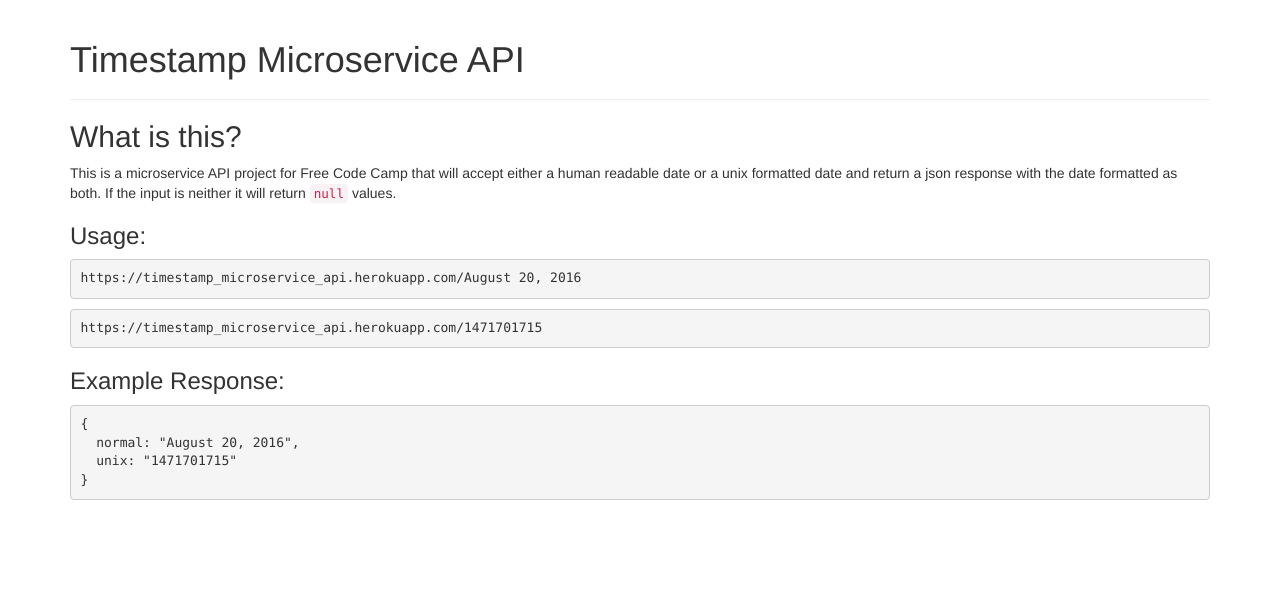
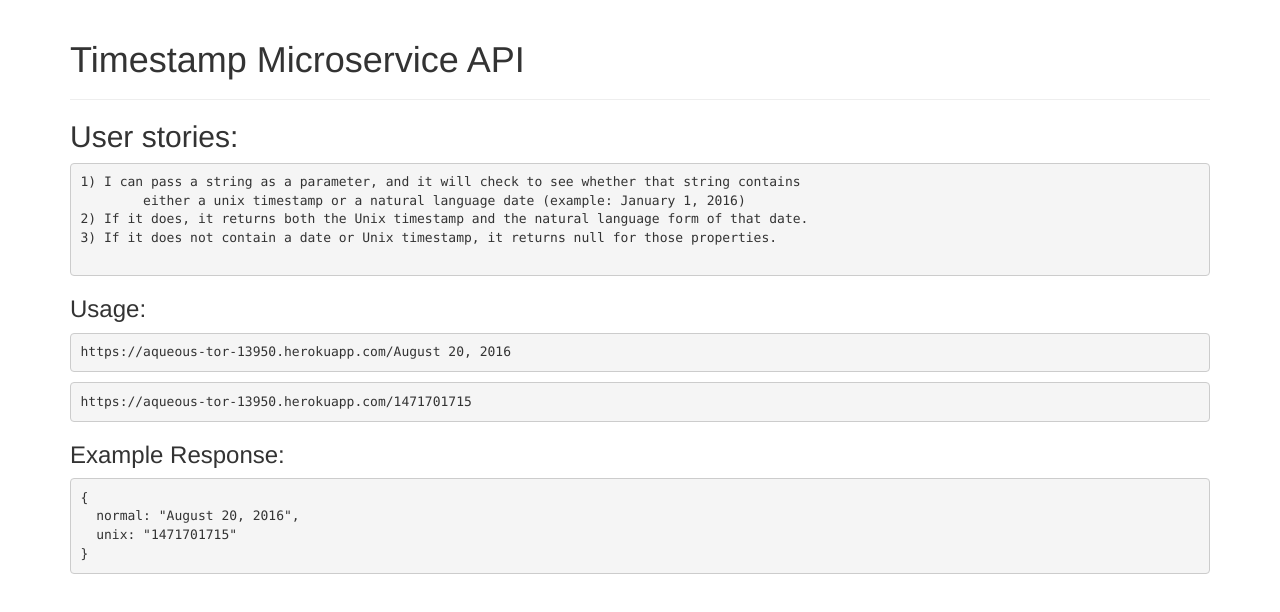
Before and after one commit to sajibhaskaran/timestamp-microservice-api, a website: page public/index.html in a window 1280 px wide. Drawn offline with nearby package versions, Linux system fonts and the light colour scheme.

Commit message:
modified

```diff
--- a/app.js
+++ b/app.js
@@ -14,6 +14,12 @@
      if (!time.isValid())
     time = moment.unix(req.params.timestamp);
 
+    if (!time.isValid()){
+        res.json({
+            normal: null,
+            unix: null
+        })
+    }
     res.json({
         normal: time.format('MMMM DD, YYYY'),
         unix: time.format('X')
--- a/public/index.html
+++ b/public/index.html
@@ -11,15 +11,17 @@
       <h1>Timestamp Microservice API</h1>
     </div>
     <div>
-      <h2>What is this?</h2>
-      <p>
-        This is a microservice API project for Free Code Camp that will accept either a human
-        readable date or a unix formatted date and return a json response with the date formatted
-        as both. If the input is neither it will return <code>null</code> values.
-      </p>
+      <h2>User stories:</h2>
+
+
+    <pre>1) I can pass a string as a parameter, and it will check to see whether that string contains
+        either a unix timestamp or a natural language date (example: January 1, 2016)
+2) If it does, it returns both the Unix timestamp and the natural language form of that date.
+3) If it does not contain a date or Unix timestamp, it returns <code>null</code> for those properties.
+      </pre>
       <h3>Usage:</h3>
-      <pre>https://timestamp_microservice_api.herokuapp.com/August 20, 2016</pre>
-      <pre>https://timestamp_microservice_api.herokuapp.com/1471701715</pre>
+      <pre>https://aqueous-tor-13950.herokuapp.com/August 20, 2016</pre>
+      <pre>https://aqueous-tor-13950.herokuapp.com/1471701715</pre>
       <h3>Example Response:</h3>
 <pre>{
   normal: "August 20, 2016",
```
